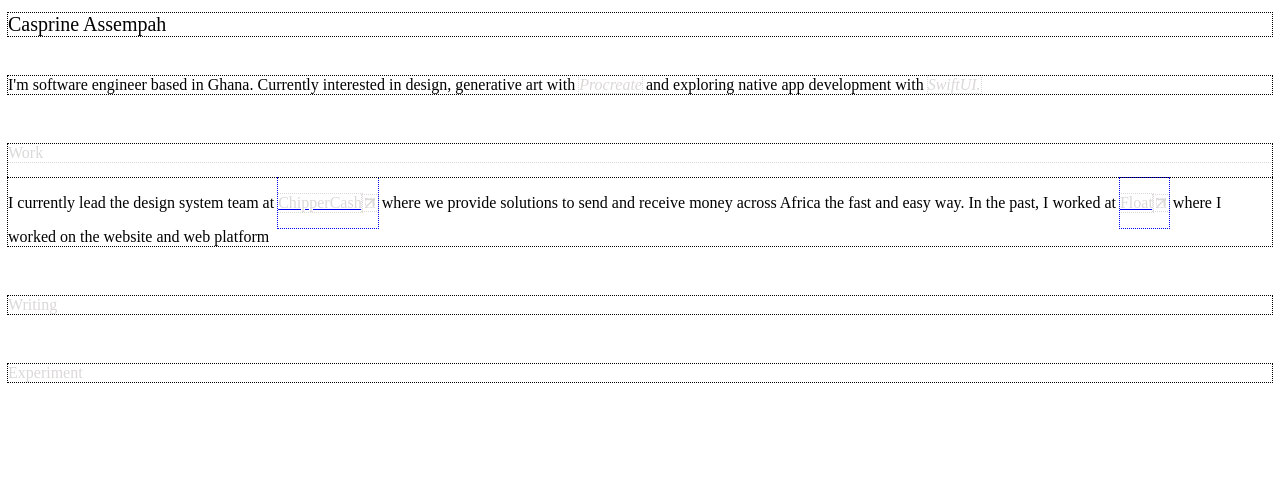
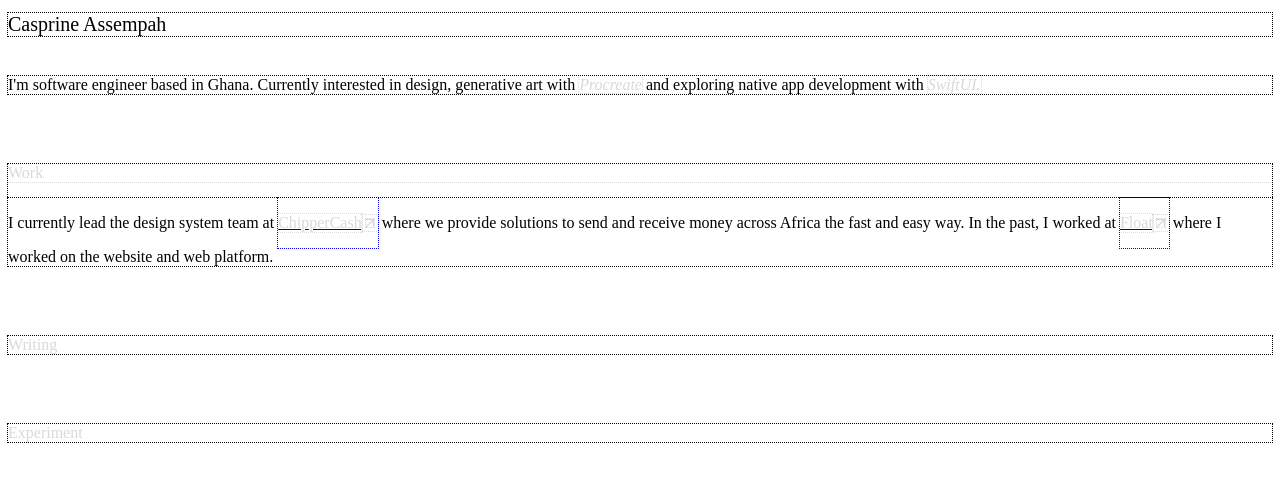
Before and after one commit to cr34t1ve/yggdrasil, a Next.js app: page / in a window 1280 px wide. Shown: the top 482 px of the page. Built offline with nearby package versions, Linux system fonts and the light colour scheme.

Commit message:
update MagicLink implementation

```diff
--- a/components/shared/GlobalStyles.tsx
+++ b/components/shared/GlobalStyles.tsx
@@ -1,6 +1,6 @@
 import { createGlobalStyle } from 'styled-components';
 
-import { slateDark, sand } from '@radix-ui/colors';
+import { slateDark, sand, tomato } from '@radix-ui/colors';
 
 export const GlobalStyles = createGlobalStyle`
 
@@ -39,7 +39,8 @@ export const GlobalStyles = createGlobalStyle`
 
 
 ::selection {
-  /* background-color:red; */
+  background-color:${tomato.tomato6};
+  color: black
 }
 
 em {
--- a/components/shared/MagicLink.tsx
+++ b/components/shared/MagicLink.tsx
@@ -38,22 +38,12 @@ const StyledLink = styled.a<{ invertColor?: boolean }>`
   p {
     color: ${sand.sand6};
     background-image: linear-gradient(gray, gray);
-    background-size: 100% 1.5px;
-    background-position: left 1.25em;
+    background-size: 100% 1.2px;
+    background-position: left 1.27em;
     background-repeat: no-repeat;
-  }
-
-  :hover {
-    border-bottom-color: white;
-    color: ${sand.sand6};
   }
 
   svg {
     color: ${sand.sand6};
   }
-
-  /* ::after {
-    content: '↗';
-    margin-left: 0.3rem;
-  } */
 `;
--- a/pages/index.tsx
+++ b/pages/index.tsx
@@ -43,7 +43,7 @@ const Home: NextPage<HomeProps> = ({ posts }) => {
               I currently lead the design system team at <MagicLink text="ChipperCash" url="https://chippercash.com" />{' '}
               where we provide solutions to send and receive money across Africa the fast and easy way. In the past, I
               worked at <MagicLink text="Float" url="https://float.africa/" /> where I worked on the website and web
-              platform
+              platform.
             </p>
           </section>
 
@@ -82,7 +82,7 @@ const Wrappper = styled.main`
   }
 
   section {
-    margin-bottom: 50px;
+    margin-bottom: 70px;
   }
 `;
 
```
